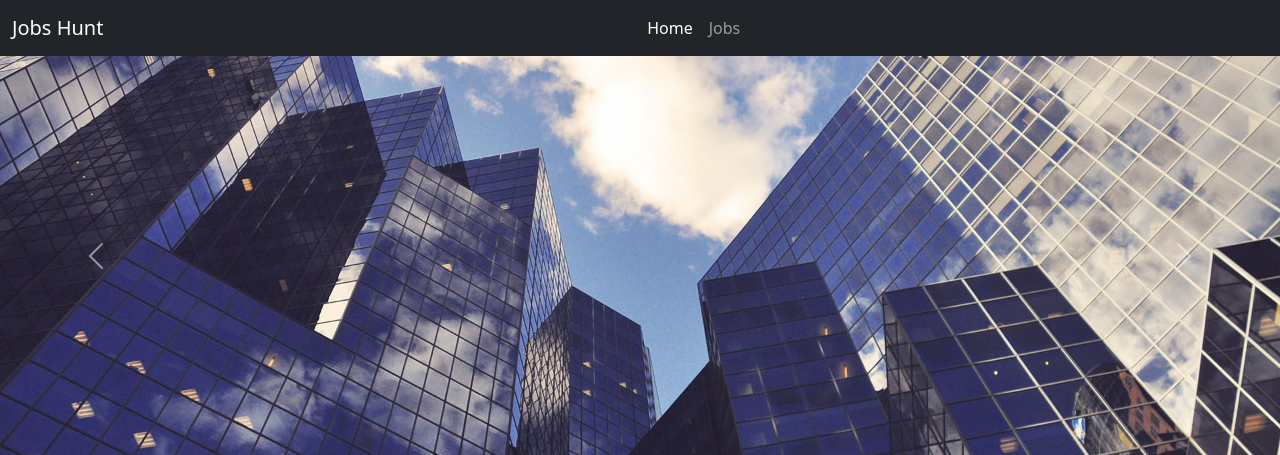
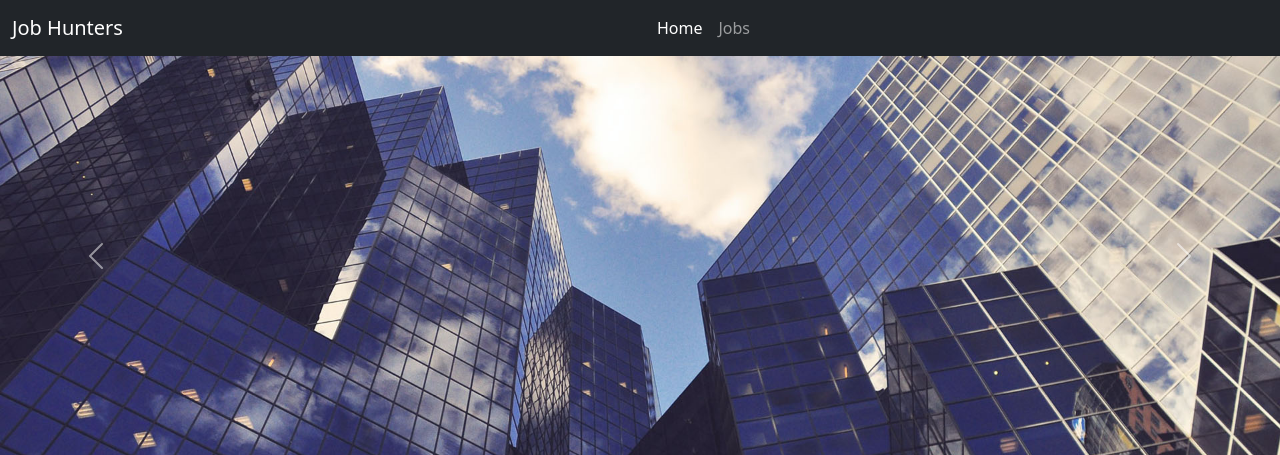
Before and after one commit to mihir898/devopsproject, a Django app: page / in a window 1280 px wide. Shown: the top 455 px of the page. Run offline with Django 5.2, Linux system fonts and the light colour scheme.

Commit message:
checking deployment

```diff
--- a/jobPortal/joblistings/templates/joblistings/home.html
+++ b/jobPortal/joblistings/templates/joblistings/home.html
@@ -13,7 +13,7 @@
         <main>
             <nav class="navbar navbar-expand-lg bg-dark" data-bs-theme="dark">
                 <div class="container-fluid">
-                  <a class="navbar-brand" href="#">Jobs Hunt</a>
+                  <a class="navbar-brand" href="#">Job Hunters</a>
                   <button class="navbar-toggler" type="button" data-bs-toggle="collapse" data-bs-target="#navbarNav" aria-controls="navbarNav" aria-expanded="false" aria-label="Toggle navigation">
                     <span class="navbar-toggler-icon"></span>
                   </button>
```
